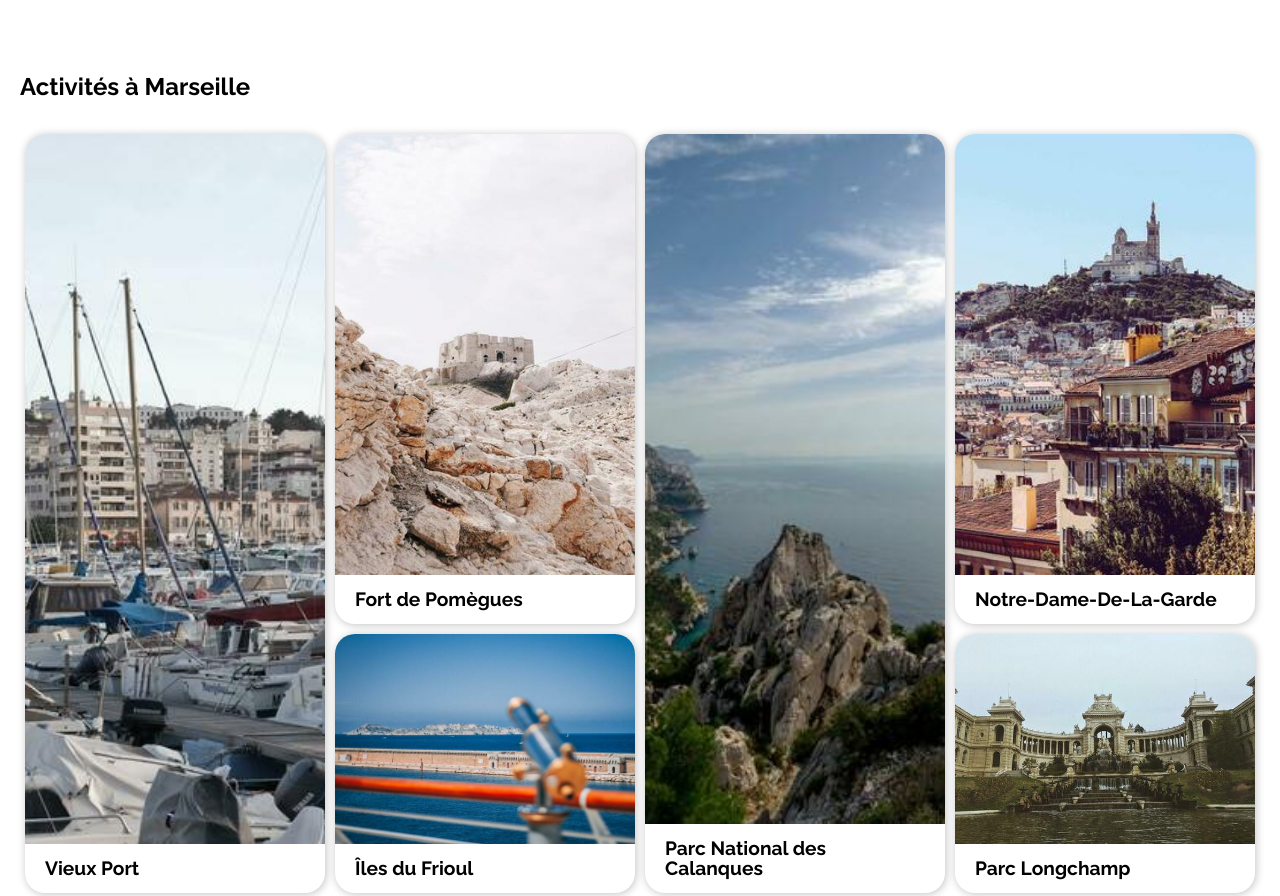
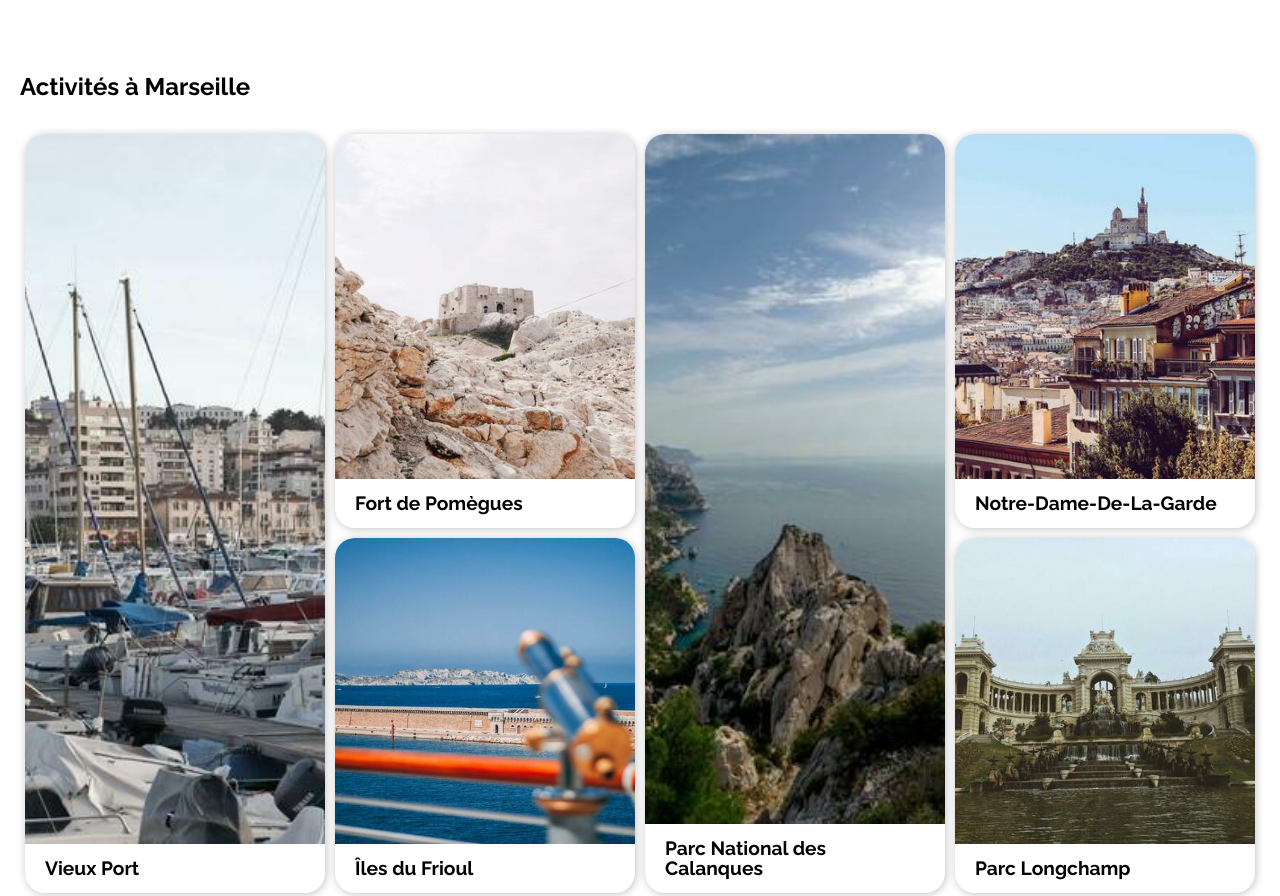
Before and after one commit to Nalem14/BucailleThommy_2_12022021, a plain HTML site: page index.html in a window 1280 px wide. Shown: the part 1520-2416 px from the top of the page. Drawn offline with Linux system fonts and the light colour scheme.

Commit message:
Rework activity

```diff
--- a/assets/css/style.css
+++ b/assets/css/style.css
@@ -479,12 +479,18 @@ footer ul li {
         flex: 1 0 24.99%;
     }
     #activites div article {
-        height: 500px;
+        height: 350px;
     }
     #activites div:nth-child(2n+1) article {
-        height: 180px;
+        height: 125px;
     }
     #activites figure div {
-        height: 75%;
+        height: 60%;
+    }
+    #activites div article:nth-child(odd) {
+        flex: 1 0 50%;
+    }
+    #activites div article:nth-child(even) {
+        flex: 1 0 45%;
     }
 }
```
